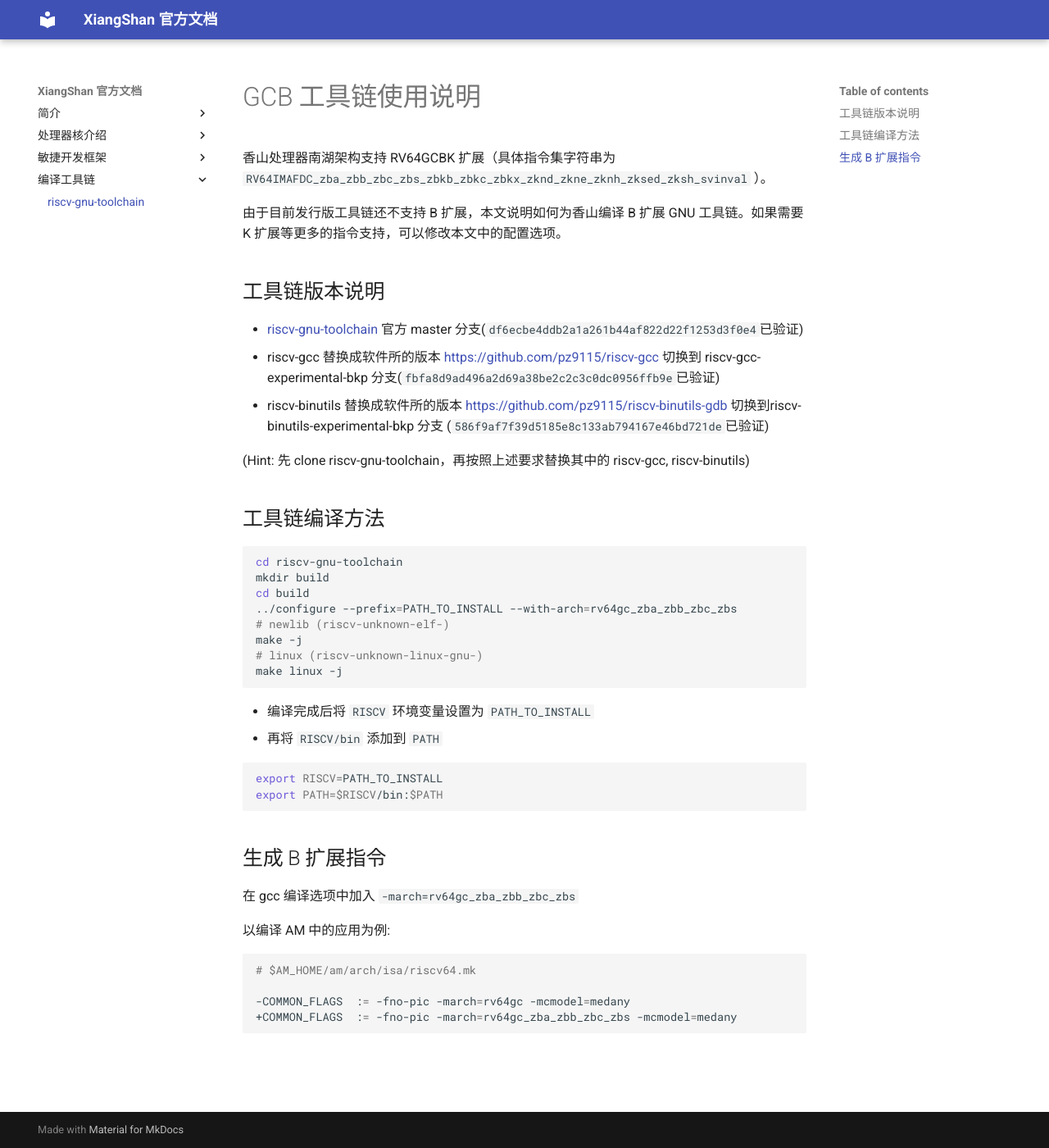
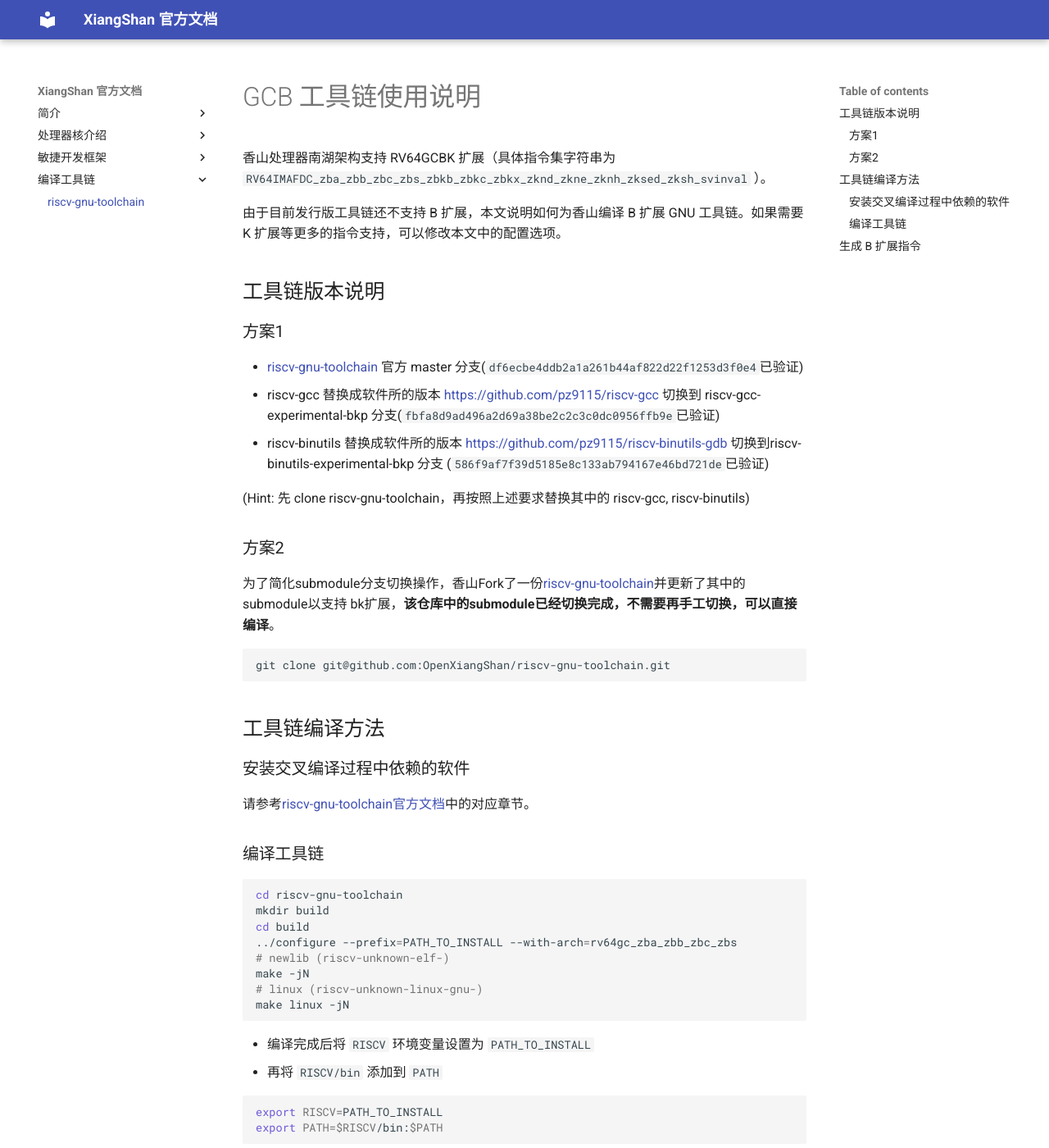
Before and after one commit to OpenXiangShan/XiangShan-doc, an MkDocs documentation site: the page built from docs/compiler/gnu_toolchain.md, in a window 1280 px wide and 1400 px high. Shown: the whole window at 82% size. Built offline with MkDocs 1.6.1 and Material for MkDocs 9.7.7, drawn with Linux system fonts in a browser that asks for light colours.

Commit message:
gnu_toolchain: add more detailed docs

````diff
--- a/docs/compiler/gnu_toolchain.md
+++ b/docs/compiler/gnu_toolchain.md
@@ -6,6 +6,8 @@
 
 ## 工具链版本说明
 
+
+### 方案1
 * [riscv-gnu-toolchain](https://github.com/riscv-collab/riscv-gnu-toolchain.git) 官方 master 分支(`df6ecbe4ddb2a1a261b44af822d22f1253d3f0e4`已验证)
 * riscv-gcc 替换成软件所的版本 [https://github.com/pz9115/riscv-gcc](https://github.com/pz9115/riscv-gcc)
   切换到 riscv-gcc-experimental-bkp 分支(`fbfa8d9ad496a2d69a38be2c2c3c0dc0956ffb9e`已验证)
@@ -16,7 +18,22 @@
 (Hint: 先 clone riscv-gnu-toolchain，再按照上述要求替换其中的 riscv-gcc, riscv-binutils)
 
 
+### 方案2
+为了简化submodule分支切换操作，香山Fork了一份[riscv-gnu-toolchain](https://github.com/OpenXiangShan/riscv-gnu-toolchain)并更新了其中的submodule以支持
+bk扩展，**该仓库中的submodule已经切换完成，不需要再手工切换，可以直接编译**。
+
+```bash
+git clone git@github.com:OpenXiangShan/riscv-gnu-toolchain.git
+```
+
+
 ## 工具链编译方法
+
+### 安装交叉编译过程中依赖的软件
+
+请参考[riscv-gnu-toolchain官方文档](https://github.com/riscv-collab/riscv-gnu-toolchain#prerequisites)中的对应章节。
+
+### 编译工具链
 
 ```bash
 cd riscv-gnu-toolchain
@@ -24,9 +41,9 @@ mkdir build
 cd build
 ../configure --prefix=PATH_TO_INSTALL --with-arch=rv64gc_zba_zbb_zbc_zbs
 # newlib (riscv-unknown-elf-)
-make -j
+make -jN
 # linux (riscv-unknown-linux-gnu-)
-make linux -j
+make linux -jN
 ```
 
 * 编译完成后将 `RISCV` 环境变量设置为 `PATH_TO_INSTALL`
````
